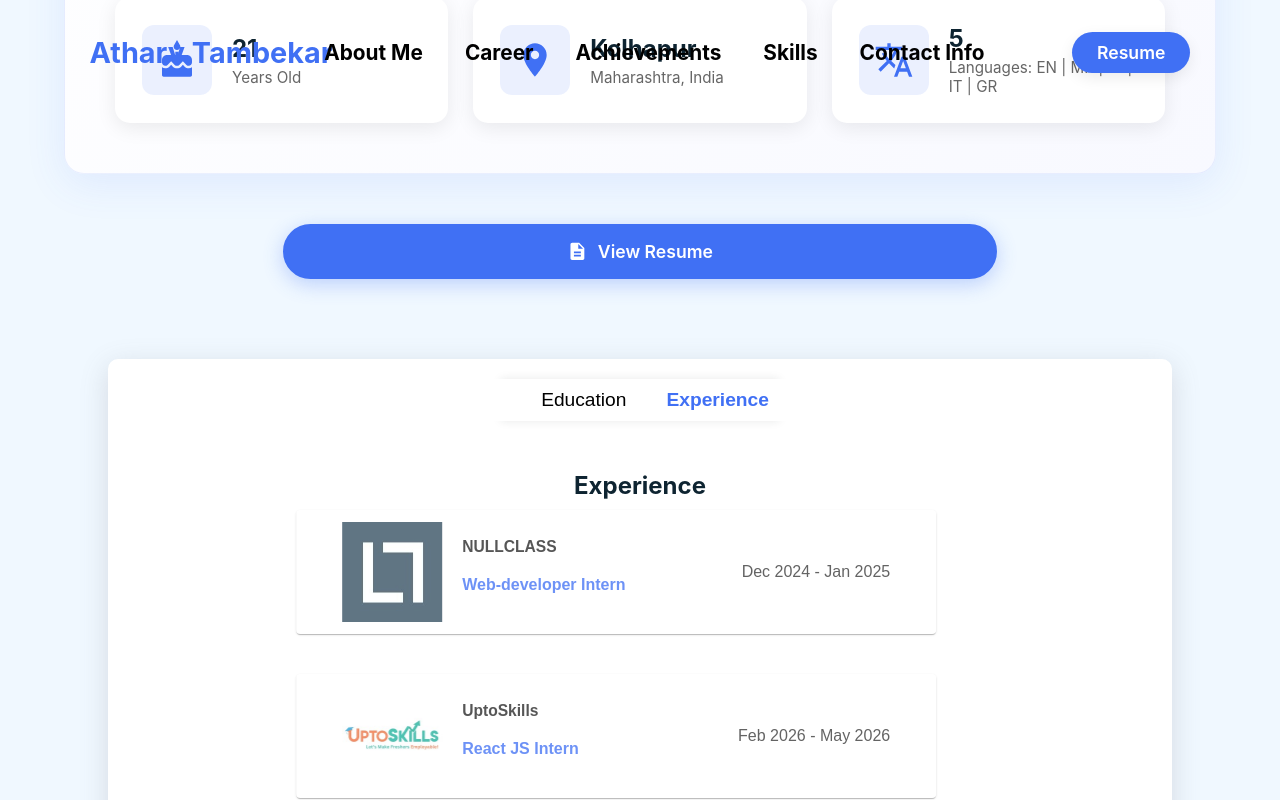
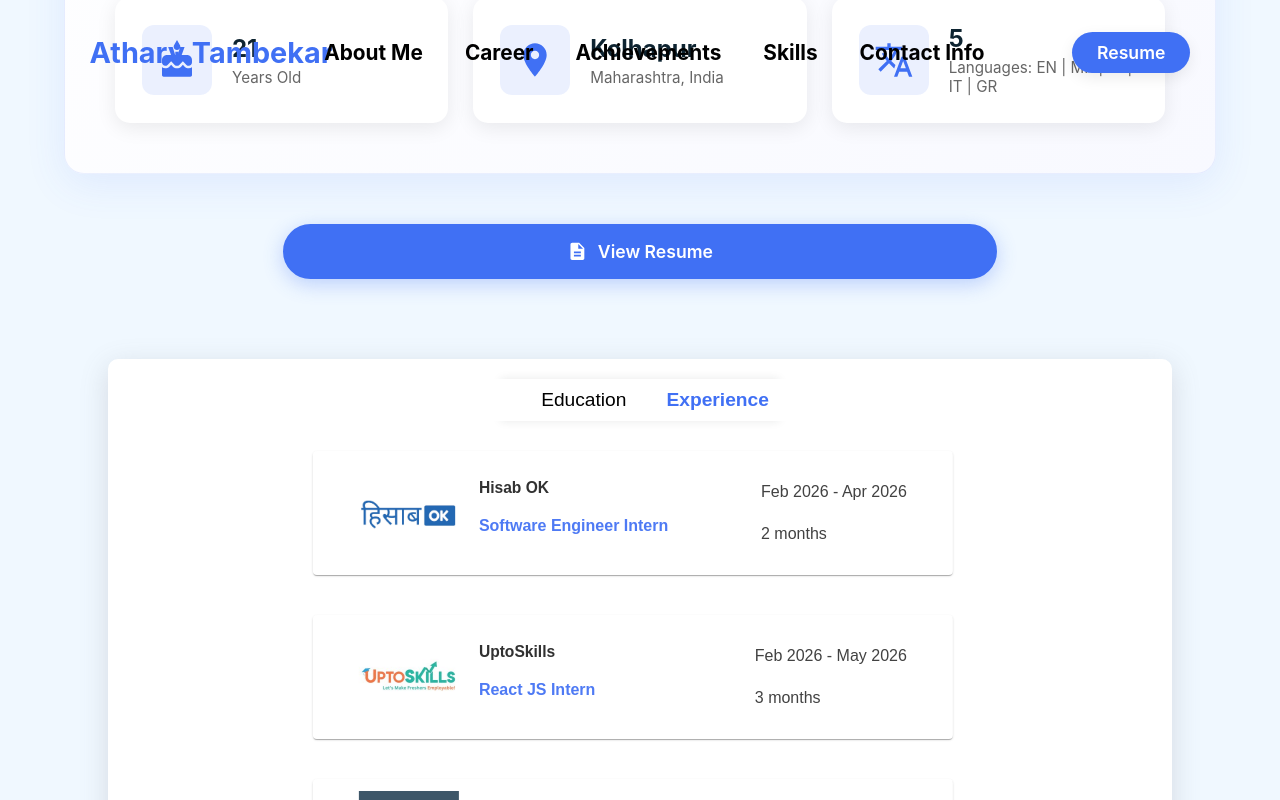
Before and after one commit to Atharv-28/portfolio, a React (Create React App) app: page / in a window 1280 px wide. Both pictures are taken after a click on the button "Experience". Shown: the part 1509-2309 px from the top of the page. Built offline with nearby package versions, Linux system fonts and the light colour scheme.

Commit message:
experience section

```diff
--- a/src/components/career.js
+++ b/src/components/career.js
@@ -30,13 +30,13 @@ const Career = () => {
       <div className="tab-content">
         {activeTab === "education" && (
           <div className="edu">
-            <h2>Education</h2>
+            {/* <h2>Education</h2> */}
             <EduFlex className="edu-flex" />
           </div>
         )}
         {activeTab === "experience" && (
           <div className="edu">
-            <h2>Experience</h2>
+            {/* <h2>Experience</h2> */}
             <ExpAccordian />
           </div>
         )}
--- a/src/components/expAccordian.js
+++ b/src/components/expAccordian.js
@@ -28,6 +28,7 @@ const ExpAccordian = () => {
                 </div>
                 <div>
                   <p>{experience.duration}</p>
+                  <p>{experience.period}</p>
                 </div>
               </div>
             </AccordionSummary>
--- a/src/utils/experienceList.js
+++ b/src/utils/experienceList.js
@@ -1,18 +1,19 @@
 const ExperienceList = [
   {
     id: 1,
-    company: "NULLCLASS",
-    logo: "/assets/companyLogos/nullclass.png",
-    position: "Web-developer Intern",
-    duration: "Dec 2024 - Jan 2025",
+    company: "Hisab OK",
+    logo: "/assets/companyLogos/hisabok.jpg",
+    position: "Software Engineer Intern",
+    duration: "Feb 2026 - Apr 2026",
+    period: "2 months",
     description: [
-      "Developed Full Stack website using M-E-R-N Stack Technologies.",
-      "Designed, implemented, and optimized 3 distinct features for project, enhancing functionality and user experience ensuring efficient backend integration with robust frontend designs.",
-      "Conducted testing and debugging to ensure high-quality code and seamless user interaction.",
-      "Gained hands-on experience with RESTful APIs, database management, and deployment strategies.",
+      "Maintained & updated mobile applications and web platforms using React and React-Native technologies.",
+      "Collaborated with cross-functional teams to design and implement new features.",
+      "Optimized application performance and resolved critical issues to ensure smooth user experience.",
+      "Participated in code reviews and contributed to improving coding standards and best practices within the team."
     ],
-    certificateLink: "https://drive.google.com/file/d/1Fgnidv8rp1HgyrWshoXaKrC00OCU-jNc/view?usp=sharing",
-    certificateText: "Experience Certificate | Letter of Recommendation",
+    certificateLink: "https://drive.google.com/file/d/1VfjpQUG_9HBK3_-2-_F9-8qQ5v38Ag0k/view?usp=sharing",
+    certificateText: "Letter of Experience",
   },
   {
     id: 2,
@@ -20,30 +21,33 @@ const ExperienceList = [
     logo: "/assets/companyLogos/uptoskills.jpeg",
     position: "React JS Intern",
     duration: "Feb 2026 - May 2026",
+    period: "3 months",
     description: [
       "Collaborated with a team of developers to build and enhance web applications using React JS.",
       "Implemented responsive UI components, ensuring cross-browser compatibility and optimal performance.",
         "Conducted code reviews and contributed to improving coding standards and best practices within the team.",
         "Assisted in debugging and resolving issues, enhancing the overall user experience of the applications.",
     ],
-    certificateLink: "https://drive.google.com/file/d/1jJH1bX4YkS6Y2b0n0T3p5n1FzZ8x7X9R/view?usp=sharing",
-    certificateText: "Internship Offer Letter",
+    certificateLink: "https://drive.google.com/file/d/12_Hi8M-BQ9ifMMlY75edFGQWCOdv3JE9/view?usp=sharing",
+    certificateText: "Letter of Experience",
   },
   {
     id: 3,
-    company: "Hisab OK",
-    logo: "/assets/companyLogos/hisabok.jpg",
-    position: "Mobile App & Web Developer Intern",
-    duration: "Feb 2026 - Aug 2026",
+    company: "NULLCLASS",
+    logo: "/assets/companyLogos/nullclass.png",
+    position: "Web-developer Intern",
+    duration: "Dec 2024 - Jan 2025",
+    period: "1 month",
     description: [
-      "Maintained & updated mobile applications and web platforms using React and React-Native technologies.",
-      "Collaborated with cross-functional teams to design and implement new features.",
-      "Optimized application performance and resolved critical issues to ensure smooth user experience.",
-      "Participated in code reviews and contributed to improving coding standards and best practices within the team."
+      "Developed Full Stack website using M-E-R-N Stack Technologies.",
+      "Designed, implemented, and optimized 3 distinct features for project, enhancing functionality and user experience ensuring efficient backend integration with robust frontend designs.",
+      "Conducted testing and debugging to ensure high-quality code and seamless user interaction.",
+      "Gained hands-on experience with RESTful APIs, database management, and deployment strategies.",
     ],
-    certificateLink: "https://drive.google.com/file/d/1aB2c3d4e5f6g7h8i9j0k1l2m3n4o5p6/view?usp=sharing",
-    certificateText: "Internship Offer Letter",
+    certificateLink: "https://drive.google.com/file/d/1LILd1xF7hhjPFcCXddTqoTrV6ODFfVlR/view?usp=sharing",
+    certificateText: "Letter of Recommendation",
   }
+
 ];
 
 export default ExperienceList;
```
